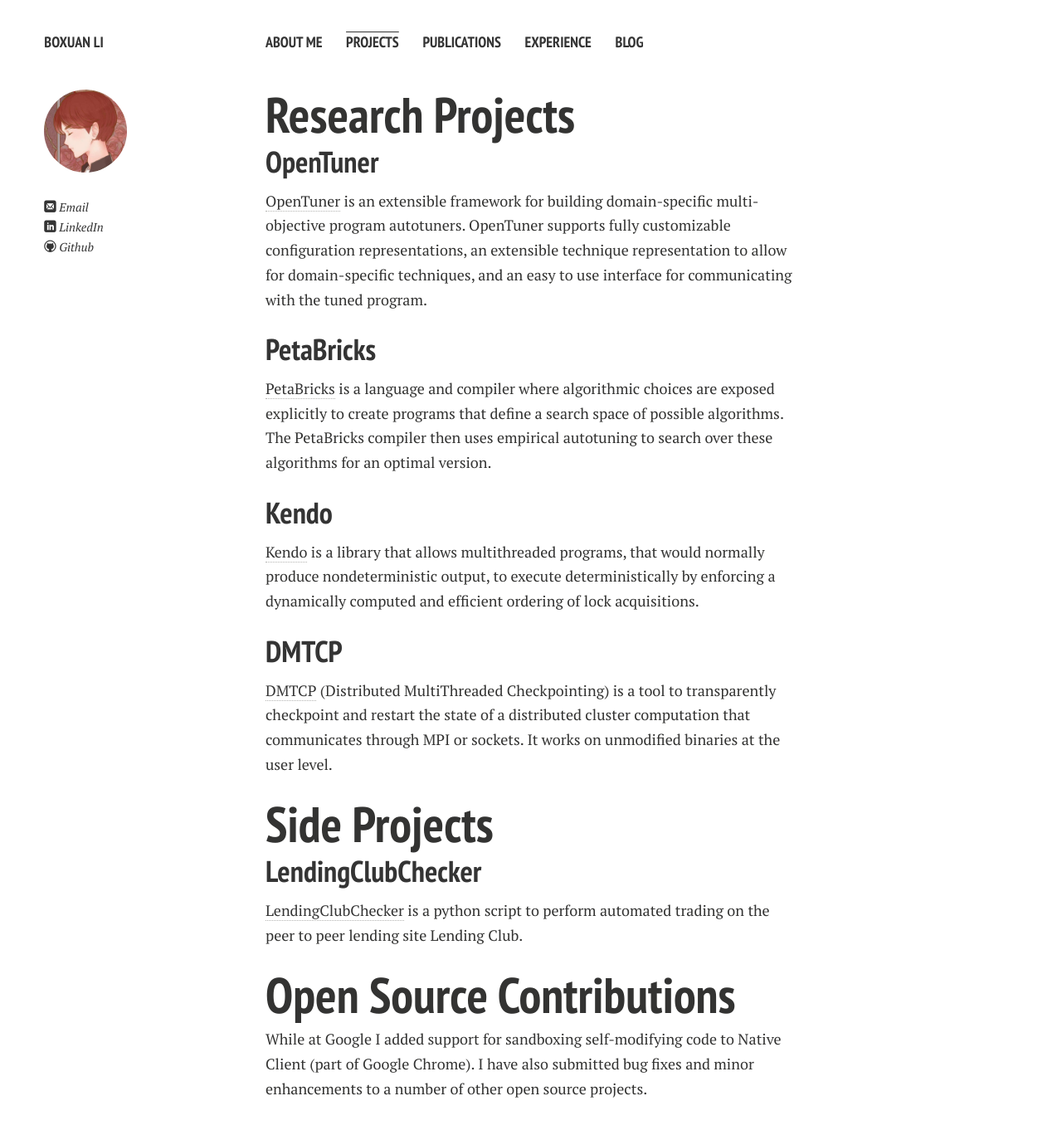
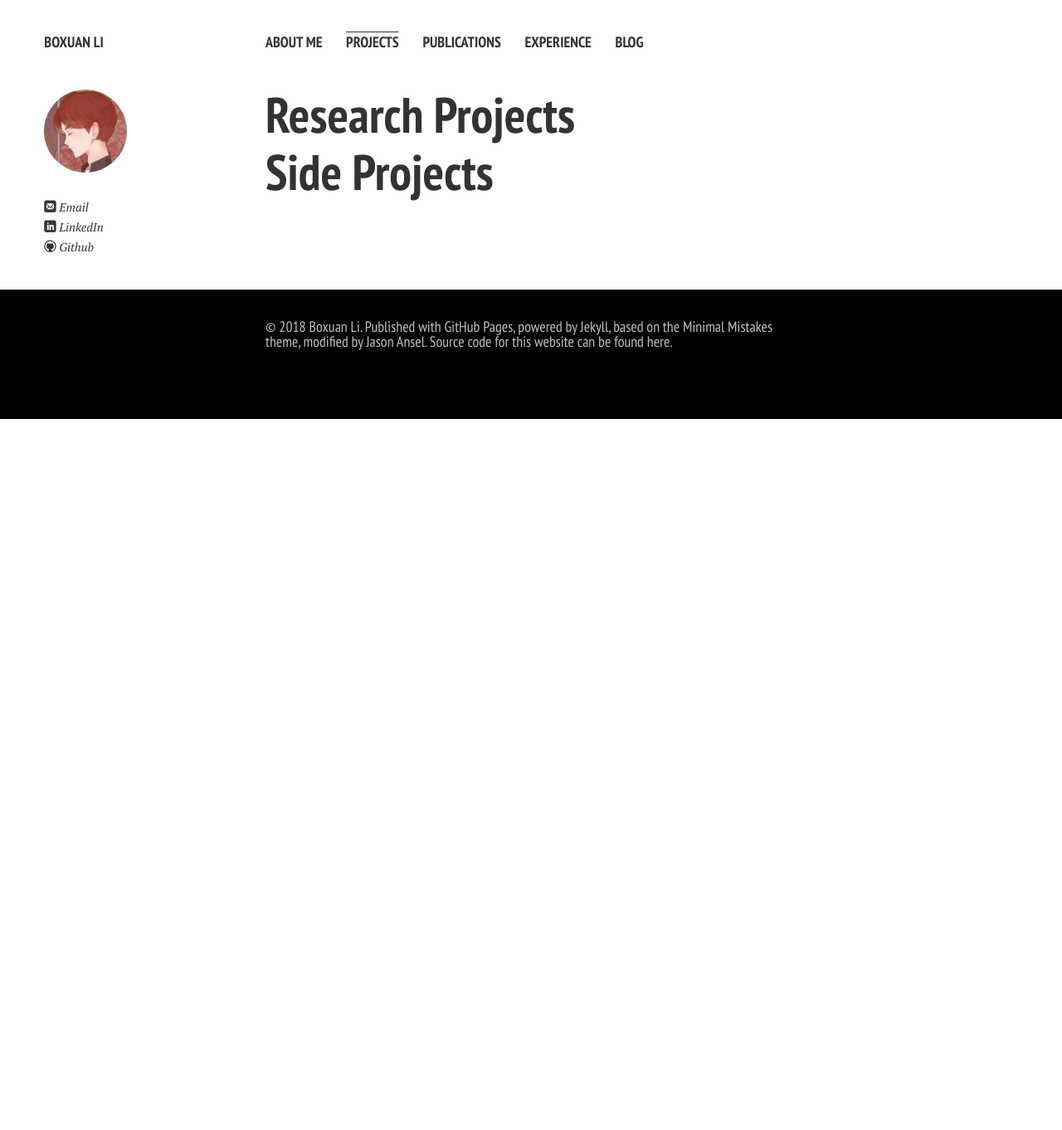
Before and after one commit to li-boxuan/li-boxuan.github.io, a Jekyll site: the page built from projects.md, in a window 1280 px wide and 1400 px high. Shown: the top 1362 px of the window at 83% size. Built offline with Jekyll 4.4.1, drawn with Linux system fonts in a browser that asks for light colours; nearby versions of some CDN libraries; Markdown is read by kramdown in place of the engine named in the settings.

Commit message:
projects.md: Initialize

```diff
--- a/projects.md
+++ b/projects.md
@@ -6,59 +6,4 @@ title: Projects
 
 # Research Projects
 
-## [OpenTuner]
-[OpenTuner] is an extensible framework for building domain-specific
-multi-objective program autotuners. OpenTuner supports fully customizable
-configuration representations, an extensible technique representation to
-allow for domain-specific techniques, and an easy to use interface for
-communicating with the tuned program.
-
-
-## [PetaBricks]
-[PetaBricks] is a language and compiler where algorithmic choices are
-exposed explicitly to create programs that define a search space of possible
-algorithms.  The PetaBricks compiler then uses empirical autotuning to search
-over these algorithms for an optimal version.
-
-
-## [Kendo]
-[Kendo] is a library that allows multithreaded programs, that would
-normally produce nondeterministic output, to execute deterministically by
-enforcing a dynamically computed and efficient ordering of lock acquisitions.
-
-
-## [DMTCP]
-
-[DMTCP][DMTCP] (Distributed MultiThreaded Checkpointing) is a tool to transparently
-checkpoint and restart the state of a distributed cluster computation that
-communicates through MPI or sockets.  It works on unmodified binaries at
-the user level.
-
-
 # Side Projects
-
-## [LendingClubChecker]
-
-[LendingClubChecker] is a python script to perform automated trading on the
-peer to peer lending site Lending Club.
-
-{% comment %}
-## [ShowDB]
-
-[ShowDB] is a script to index and automatically download TV shows with
-Bit Torrent.
-{% endcomment %}
-
-# Open Source Contributions
-
-While at Google I added support for sandboxing self-modifying code to Native
-Client (part of Google Chrome).  I have also submitted bug fixes and minor
-enhancements to a number of other open source projects.
-
-
-[ShowDB]: https://github.com/jansel/showdb
-[LendingClubChecker]: https://github.com/jansel/lendingclubchecker
-[OpenTuner]: http://opentuner.org/
-[PetaBricks]: http://projects.csail.mit.edu/petabricks/
-[Kendo]: http://projects.csail.mit.edu/kendo/
-[DMTCP]: http://dmtcp.sourceforge.net/
```
